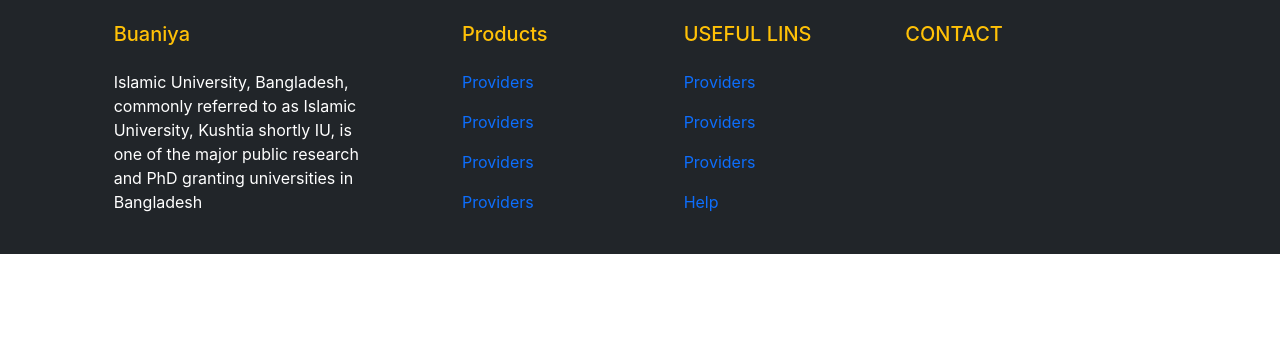
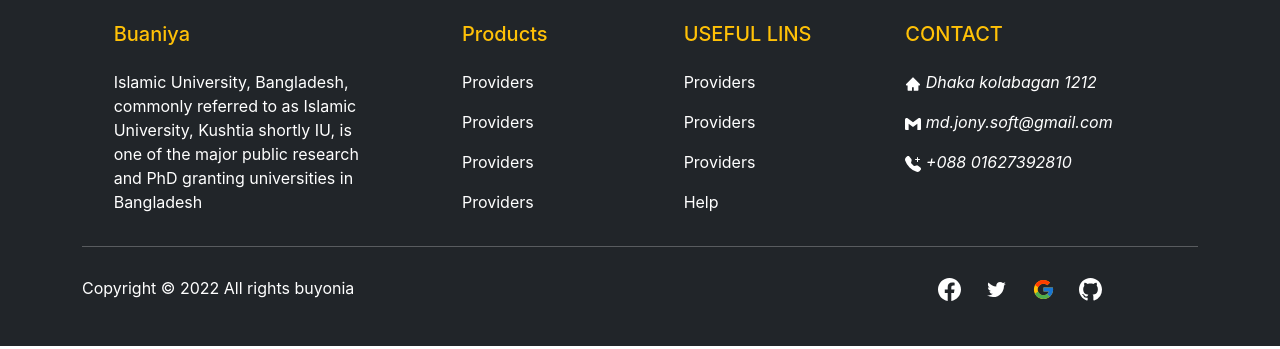
Before and after one commit to Zunaid-jony/buyonia-job-task, a React (Create React App) app: page /home in a window 1280 px wide. Shown: the part 448-797 px from the top of the page. Built offline with nearby package versions, Linux system fonts and the light colour scheme.

Commit message:
footer done

```diff
--- a/package.json
+++ b/package.json
@@ -8,6 +8,7 @@
     "@testing-library/user-event": "^13.5.0",
     "react": "^18.2.0",
     "react-dom": "^18.2.0",
+    "react-icons": "^4.4.0",
     "react-router-dom": "^6.3.0",
     "react-scripts": "5.0.1",
     "web-vitals": "^2.1.4"
--- a/src/components/Footer/Footer.js
+++ b/src/components/Footer/Footer.js
@@ -1,4 +1,11 @@
 import React from 'react';
+import { BsFacebook} from 'react-icons/bs';
+import { AiOutlineTwitter} from 'react-icons/ai';
+import { FcGoogle} from 'react-icons/fc';
+import { BsGithub} from 'react-icons/bs';
+import { AiFillHome} from 'react-icons/ai';
+import { SiGmail} from 'react-icons/si';
+import { BsFillTelephonePlusFill} from 'react-icons/bs';
 
 const Footer = () => {
     return (
@@ -14,16 +21,16 @@
                     <div className='col-md-2 col-lg-2 col-xl-2 mx-auto mt-3'>
                         <h5 className='tect-uppercase mb-4 font-weight-bold text-warning'>Products</h5>
                         <p>
-                            <a href='' className='tect-white'style={{textDecoration: 'none'}}  >Providers</a>
+                            <a href='' className='text-white'style={{textDecoration: 'none'}}  >Providers</a>
                         </p>
                         <p>
-                            <a href='' className='tect-white'style={{textDecoration: 'none'}}  >Providers</a>
+                            <a href='' className='text-white'style={{textDecoration: 'none'}}  >Providers</a>
                         </p>
                         <p>
-                            <a href='' className='tect-white'style={{textDecoration: 'none'}}  >Providers</a>
+                            <a href='' className='text-white'style={{textDecoration: 'none'}}  >Providers</a>
                         </p>
                         <p>
-                            <a href='' className='tect-white'style={{textDecoration: 'none'}}  >Providers</a>
+                            <a href='' className='text-white'style={{textDecoration: 'none'}}  >Providers</a>
                         </p>
 
                     </div>
@@ -32,25 +39,84 @@
                     <div className='col-md-3 col-lg-2 col-xl-2 mt-3'>
                         <h5 className='text-uppercase mb-4 font-weight-bold text-warning'>Useful lins</h5>
                         <p>
-                            <a href='' className='tect-white'style={{textDecoration: 'none'}}  >Providers</a>
+                            <a href='' className='text-white'style={{textDecoration: 'none'}}  >Providers</a>
                         </p>
                         <p>
-                            <a href='' className='tect-white'style={{textDecoration: 'none'}}  >Providers</a>
+                            <a href='' className='text-white'style={{textDecoration: 'none'}}  >Providers</a>
                         </p>
                         <p>
-                            <a href='' className='tect-white'style={{textDecoration: 'none'}}  >Providers</a>
+                            <a href='' className='text-white'style={{textDecoration: 'none'}}  >Providers</a>
                         </p>
                         <p>
-                            <a href='' className='tect-white'style={{textDecoration: 'none'}}  >Help</a>
+                            <a href='' className='text-white'style={{textDecoration: 'none'}}  >Help</a>
                         </p>
 
                     </div>
 
                     <div className='col-md-4 col-lg-3 col-lg-3 col-xl-3 mx-auto mt-3'>
                         <h5 className='text-uppercase mb-4 font-weight-bold text-warning'> Contact</h5>
+                        <p>
+                            <i className='fas fa-home mr-3'><AiFillHome></AiFillHome> Dhaka kolabagan 1212</i>
+                        </p>
+
+                        <p>
+                            <i className='fas fa-home mr-3'> <SiGmail></SiGmail>  md.jony.soft@gmail.com</i>
+                        </p>
+                        <p>
+                            <i className='fas fa-home mr-3'> <BsFillTelephonePlusFill></BsFillTelephonePlusFill> +088 01627392810</i>
+                        </p>
 
                     </div>
 
+
+                </div>
+
+                <hr className='mb-4'/>
+                <div className='row align-items-center'>
+                    <div className='col-md-7 col-lg-8'>
+                        <p>Copyright &copy; 2022 All rights buyonia </p>
+
+                    </div>
+
+                    <div className='col-md-5 col-lg-4'>
+                        <div className='text-center text-right'>
+                            <ul className='list-unstyled list-inline'>
+
+                                <li className='list-inline-item'>
+                                    <a href='#' className='btn-floating btn-sm text-white ' style={{fontSize:'23px'}}>
+                                        <i className='fab fa-facebook'> <BsFacebook></BsFacebook></i>
+                                    </a>
+
+                                </li>
+                                <li className='list-inline-item'>
+                                    <a href='#' className='btn-floating btn-sm text-white ' style={{fontSize:'23px'}}>
+                                        <i className='fab fa-facebook'> <AiOutlineTwitter></AiOutlineTwitter></i>
+                                    </a>
+
+                                </li>
+
+                                <li className='list-inline-item'>
+                                    <a href='#' className='btn-floating btn-sm text-white ' style={{fontSize:'23px'}}>
+                                        <i className='fab fa-facebook'> <FcGoogle></FcGoogle></i>
+                                    </a>
+
+                                </li>
+
+                                <li className='list-inline-item'>
+                                    <a href='#' className='btn-floating btn-sm text-white ' style={{fontSize:'23px'}}>
+                                        <i className='fab fa-facebook'> <BsGithub></BsGithub> </i>
+                                    </a>
+
+                                </li>
+
+
+
+
+                            </ul>
+
+                        </div>
+
+                    </div>
 
                 </div>
 
```
Also changed, not shown: 2 other files (tests, documents, lock files or other folders).
